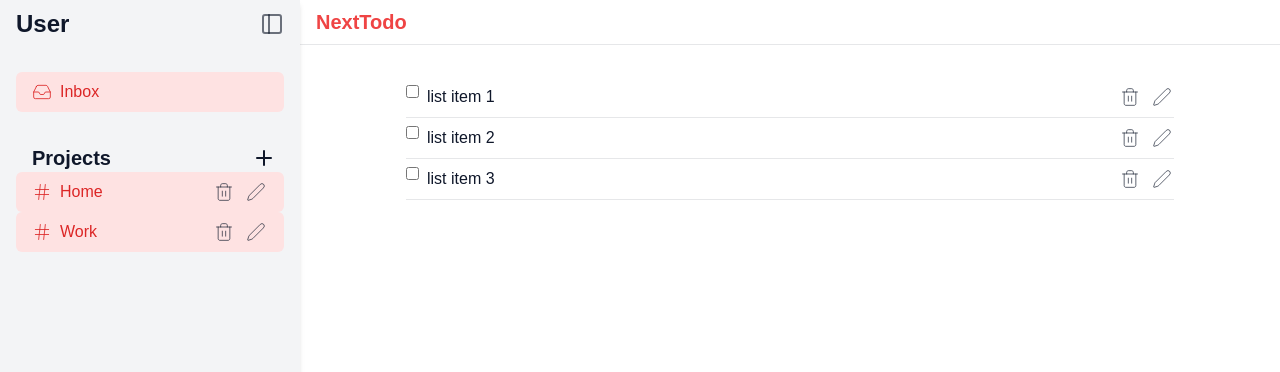
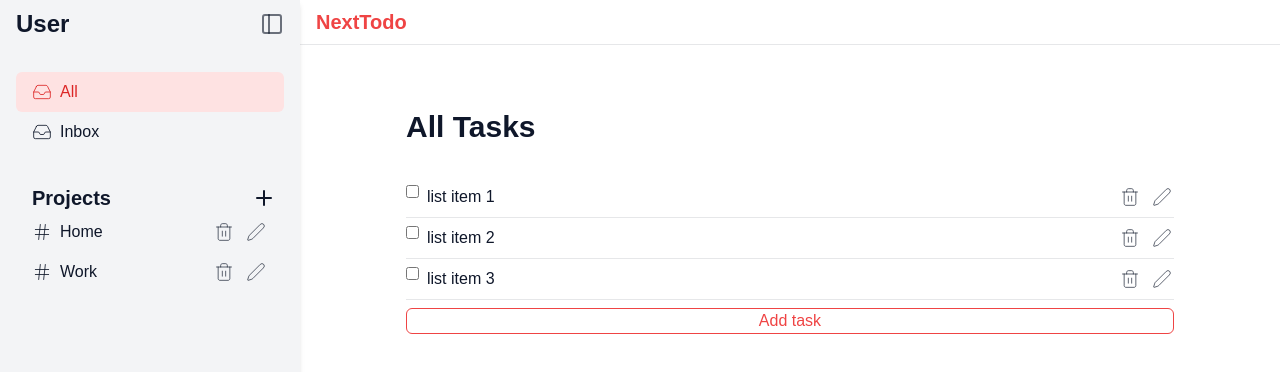
Before and after one commit to fath-nasrudin/next-todo, a Next.js app: page / in a window 1280 px wide. Shown: the top 372 px of the page. Built offline with nearby package versions, Linux system fonts and the light colour scheme.

Commit message:
Add all task tab

```diff
--- a/app/(app)/default-tablist.tsx
+++ b/app/(app)/default-tablist.tsx
@@ -9,6 +9,15 @@ export const DefaultTablist = () => {
   const projects: Project[] = useProjectState();
 
   const userProjects = projects.filter((p) => p.default);
+
+  const navItems: NavItemProject[] = [
+    {
+      name: 'All',
+      href: '/',
+      id: -1,
+      Icon: Icons.inbox,
+    },
+  ];
 
   const navItemProjects: NavItemProject[] = userProjects.map((item) => {
     const kebabName = item.name.trim().toLowerCase().split(' ').join('-');
@@ -22,6 +31,7 @@ export const DefaultTablist = () => {
       Icon: Icons.inbox,
     };
   });
+  navItems.push(...navItemProjects);
 
-  return <Tablist items={navItemProjects} />;
+  return <Tablist items={navItems} />;
 };
--- a/app/(app)/page.tsx
+++ b/app/(app)/page.tsx
@@ -1,21 +1,9 @@
-import { TaskItem } from '@/components/task-item';
+'use client';
 
-const tasklist = [
-  { id: 1, name: 'list item 1', isDone: false, projectId: 1 },
-  { id: 2, name: 'list item 2', isDone: false, projectId: 1 },
-  { id: 3, name: 'list item 3', isDone: false, projectId: 2 },
-];
+import { TaskContainer } from '@/components/task-container';
+import { useTaskState } from './task.context';
 
 export default function Home() {
-  return (
-    <div className=" p-8 md:px-14 pb-20">
-      <div className="max-w-screen-md mx-auto">
-        <ul>
-          {tasklist.map((item) => (
-            <TaskItem key={item.id} item={item} />
-          ))}
-        </ul>
-      </div>
-    </div>
-  );
+  const tasks = useTaskState();
+  return <TaskContainer tasks={tasks} title="All Tasks" />;
 }
--- a/components/tab-item.tsx
+++ b/components/tab-item.tsx
@@ -25,12 +25,14 @@ export const TabItem = ({ item, index, arr }: TabItem) => {
   const closeForm = () => setIsEdit(false);
   const openForm = () => setIsEdit(true);
 
+  console.log(segment.join('/'));
   return (
     <Link
       key={item.href}
       className={cn(
         'py-2 px-4 rounded-md ',
-        item.href.startsWith(`/${segment.join('/')}`)
+        (item.href === '/' && !segment.join('/')) ||
+          (segment.join('/') && item.href.startsWith(`/${segment.join('/')}`))
           ? 'bg-red-100 text-red-600'
           : 'hover:bg-foreground/5'
       )}
--- a/components/task-container.tsx
+++ b/components/task-container.tsx
@@ -4,16 +4,22 @@ import { TaskAdd } from './task-add';
 
 interface TaskContainerProps {
   tasks: Task[];
-  project: Project | undefined | null;
+  project?: Project | undefined | null;
+  title?: string;
 }
 
-export const TaskContainer = ({ tasks, project }: TaskContainerProps) => {
+export const TaskContainer = ({
+  tasks,
+  project,
+  title,
+}: TaskContainerProps) => {
+  const mainTitle = project?.name || title;
   return (
     <div className="mt-12">
       <div className=" py-4 px-8 md:px-14 pb-20">
-        {project && (
+        {mainTitle && (
           <div className=" max-w-screen-md mx-auto font-semibold text-3xl">
-            {project.name}
+            {mainTitle}
           </div>
         )}
 
```
